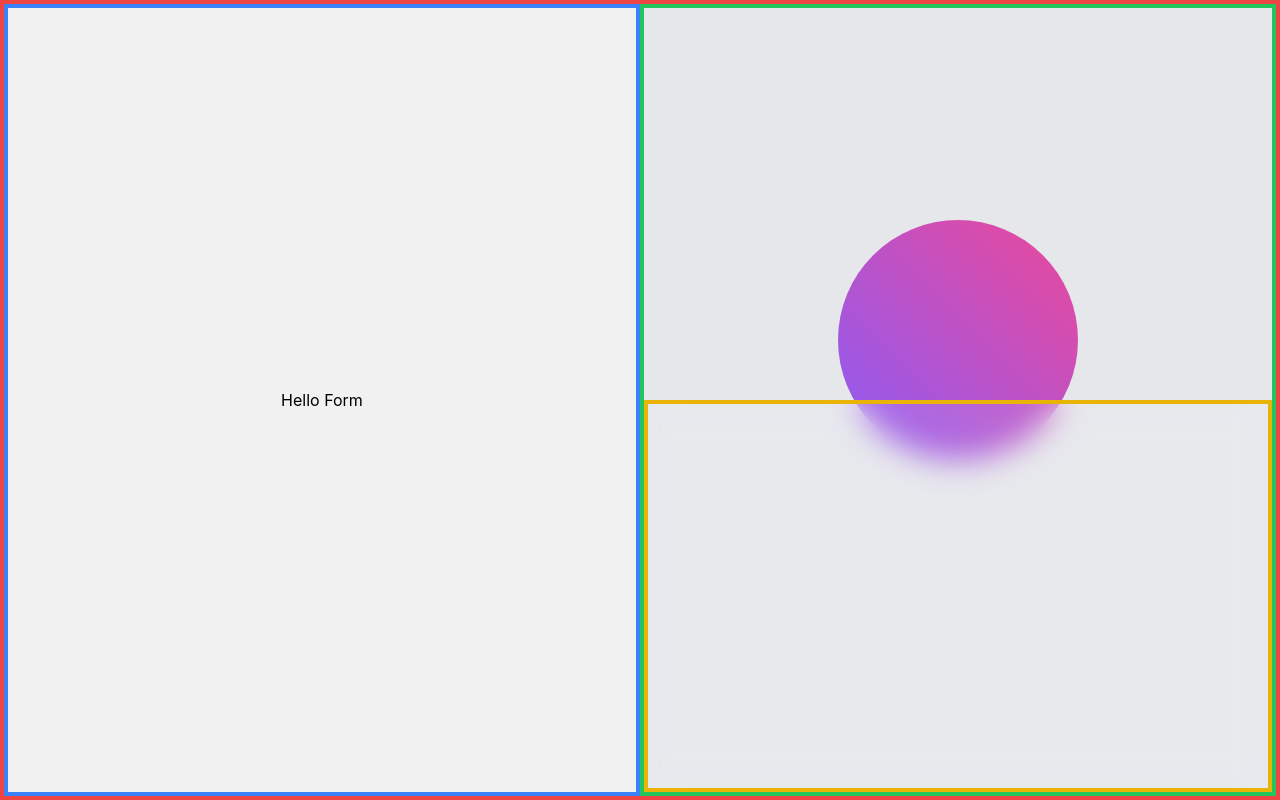
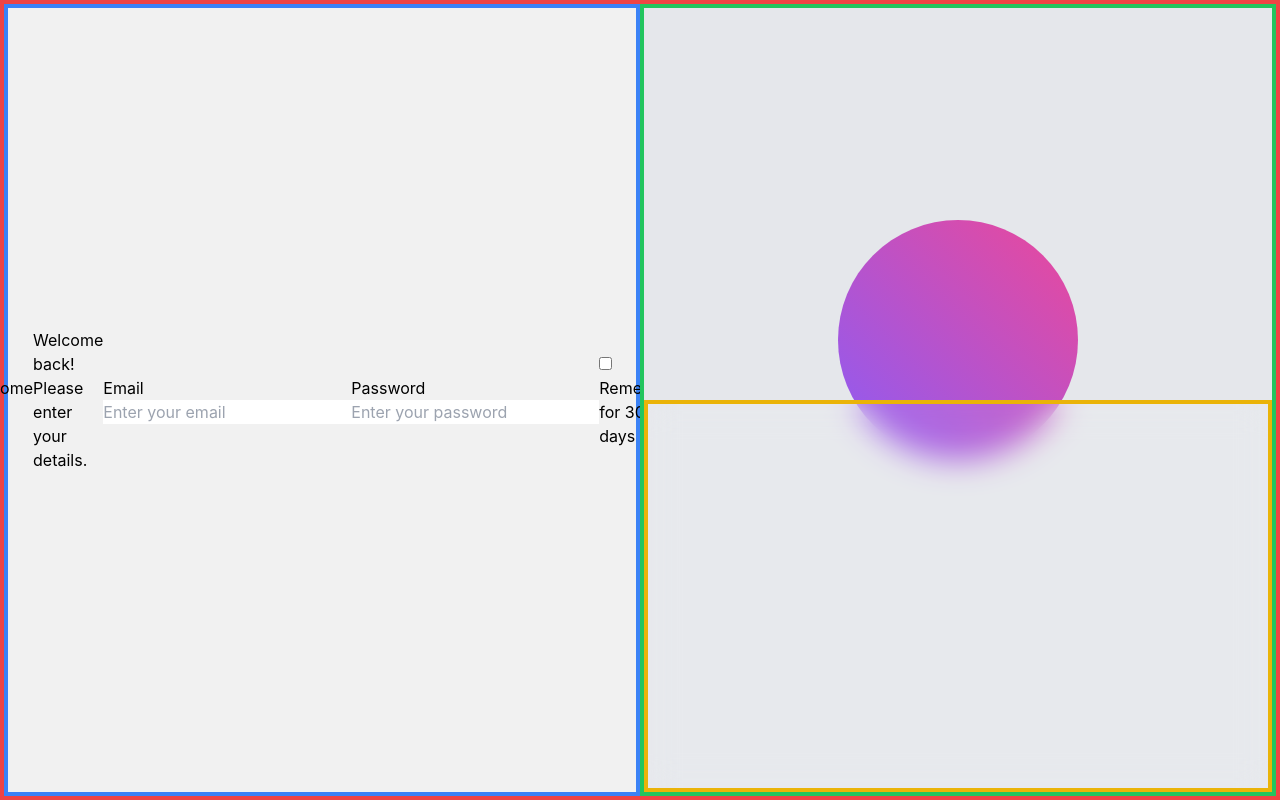
Before and after one commit to septianadip17/slicing-exercise-part1, a React (Create React App) app: page / in a window 1280 px wide. Built offline with nearby package versions, Linux system fonts and the light colour scheme.

Commit message:
form input

```diff
--- a/src/components/Form.js
+++ b/src/components/Form.js
@@ -1,5 +1,36 @@
 import * as React from "react";
 
 export default function Form() {
-  return <div>Hello Form</div>;
+  return (
+    <>
+      <h1>Welcome Back</h1>
+      <p>Welcome back! Please enter your details.</p>
+      <div>
+        <div>
+          <label>Email</label>
+          <input
+            className=""
+            placeholder="Enter your email"
+            type="email"
+          />
+        </div>
+      </div>
+      <div>
+        <div>
+          <label>Password</label>
+          <input
+            className=""
+            placeholder="Enter your password"
+            type="password"
+          />
+        </div>
+      </div>
+      <div>
+        <div>
+          <input type="checkbox" name="" id="remember" />
+          <label for="remember">Remember for 30 days</label>
+        </div>
+      </div>
+    </>
+  );
 }
```
